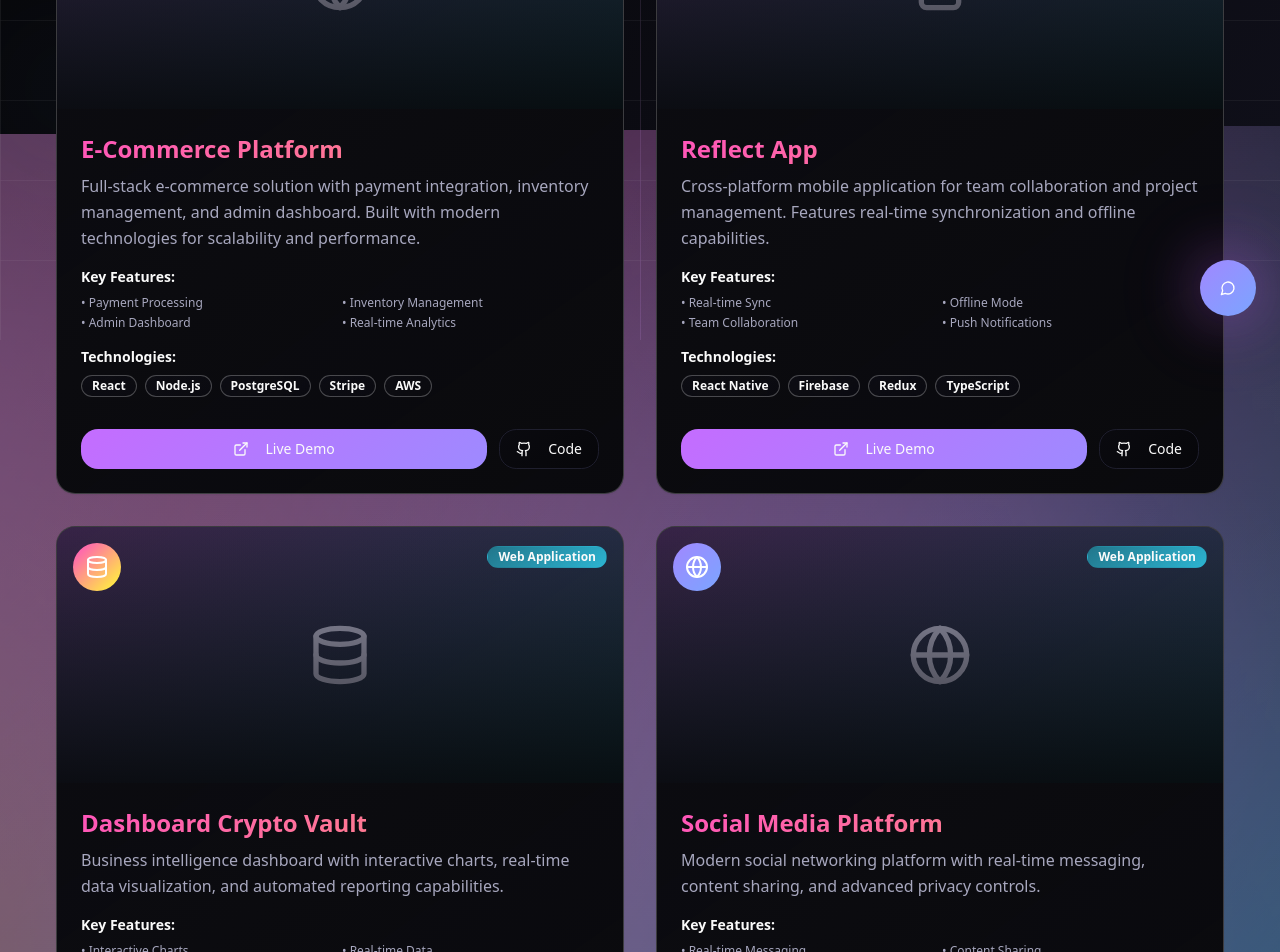
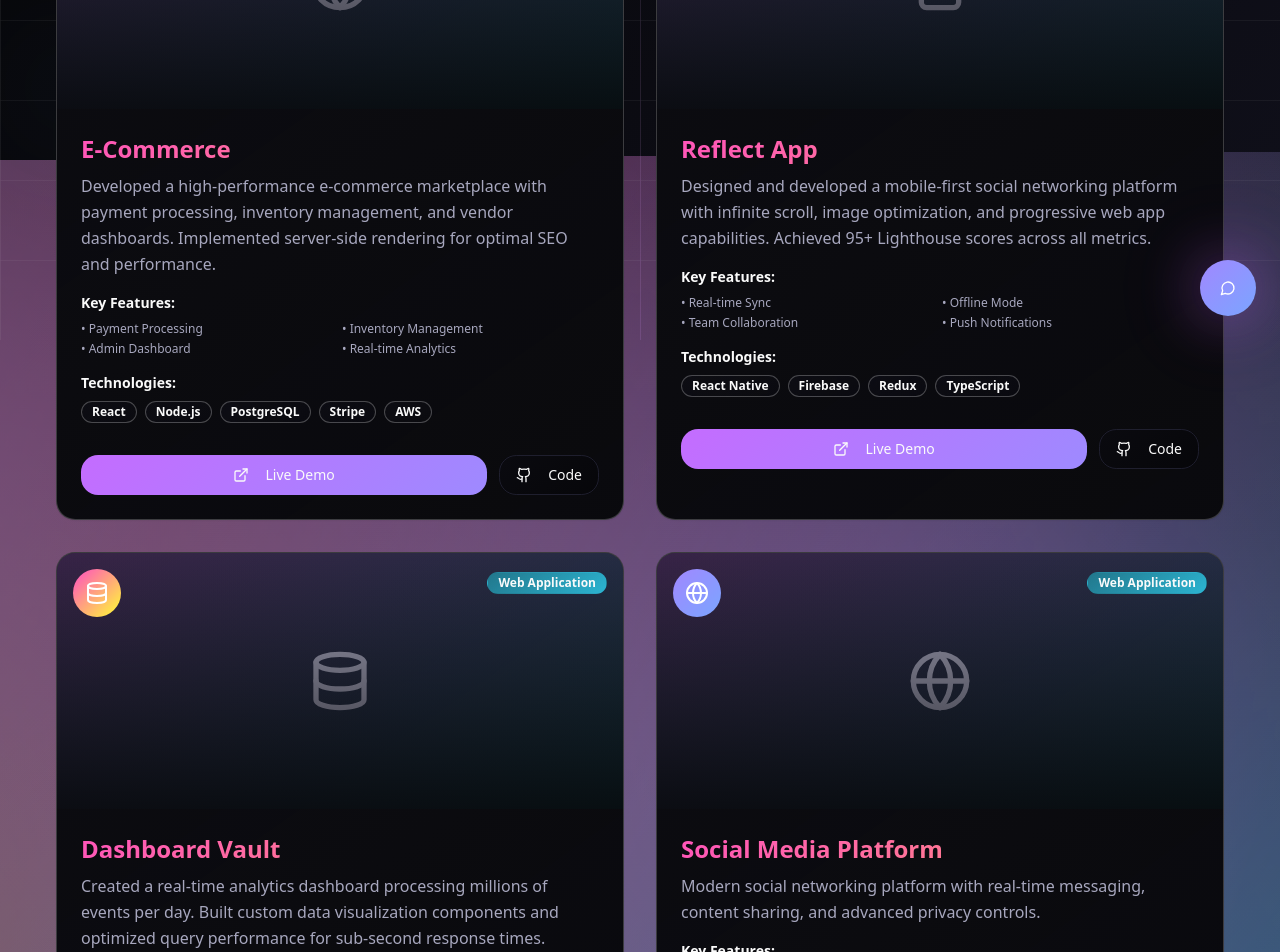
Before and after one commit to Arismy/Reuse-website, a React (Vite) app: page /projects in a window 1280 px wide. Shown: the part 460-1412 px from the top of the page. Built offline with nearby package versions, Linux system fonts and the light colour scheme; the HTML template or start-up script is replaced by a standard one.

Commit message:
Update Projects.tsx

```diff
--- a/src/pages/Projects.tsx
+++ b/src/pages/Projects.tsx
@@ -6,8 +6,8 @@ import { ExternalLink, Github, Smartphone, Globe, Database } from "lucide-react"
 const Projects = () => {
   const projects = [
     {
-      title: "E-Commerce Platform",
-      description: "Full-stack e-commerce solution with payment integration, inventory management, and admin dashboard. Built with modern technologies for scalability and performance.",
+      title: "E-Commerce",
+      description: "Developed a high-performance e-commerce marketplace with payment processing, inventory management, and vendor dashboards. Implemented server-side rendering for optimal SEO and performance.",
       image: "/img/Apple-Store.jpg",
       technologies: ["React", "Node.js", "PostgreSQL", "Stripe", "AWS"],
       type: "Web Application",
@@ -19,7 +19,7 @@ const Projects = () => {
     },
     {
       title: "Reflect App",
-      description: "Cross-platform mobile application for team collaboration and project management. Features real-time synchronization and offline capabilities.",
+      description: "Designed and developed a mobile-first social networking platform with infinite scroll, image optimization, and progressive web app capabilities. Achieved 95+ Lighthouse scores across all metrics.",
       image: "/img/Apple-Store.jpg",
       technologies: ["React Native", "Firebase", "Redux", "TypeScript"],
       type: "Mobile App",
@@ -30,8 +30,8 @@ const Projects = () => {
       repoUrl: "https://github.com/muhammadyasirmalkani1/reflect.me"
     },
     {
-      title: "Dashboard Crypto Vault",
-      description: "Business intelligence dashboard with interactive charts, real-time data visualization, and automated reporting capabilities.",
+      title: "Dashboard Vault",
+      description: "Created a real-time analytics dashboard processing millions of events per day. Built custom data visualization components and optimized query performance for sub-second response times.",
       image: "/api/placeholder/600/400",
       technologies: ["Vue.js", "Python", "MongoDB", "D3.js", "Docker"],
       type: "Web Application",
```
